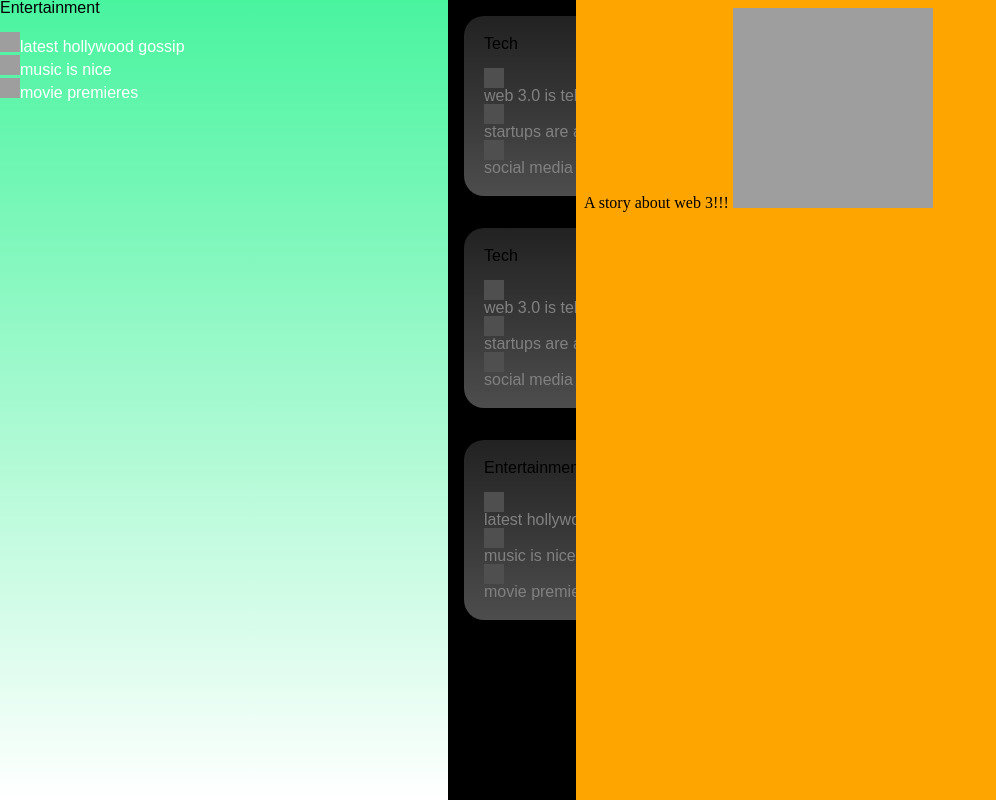
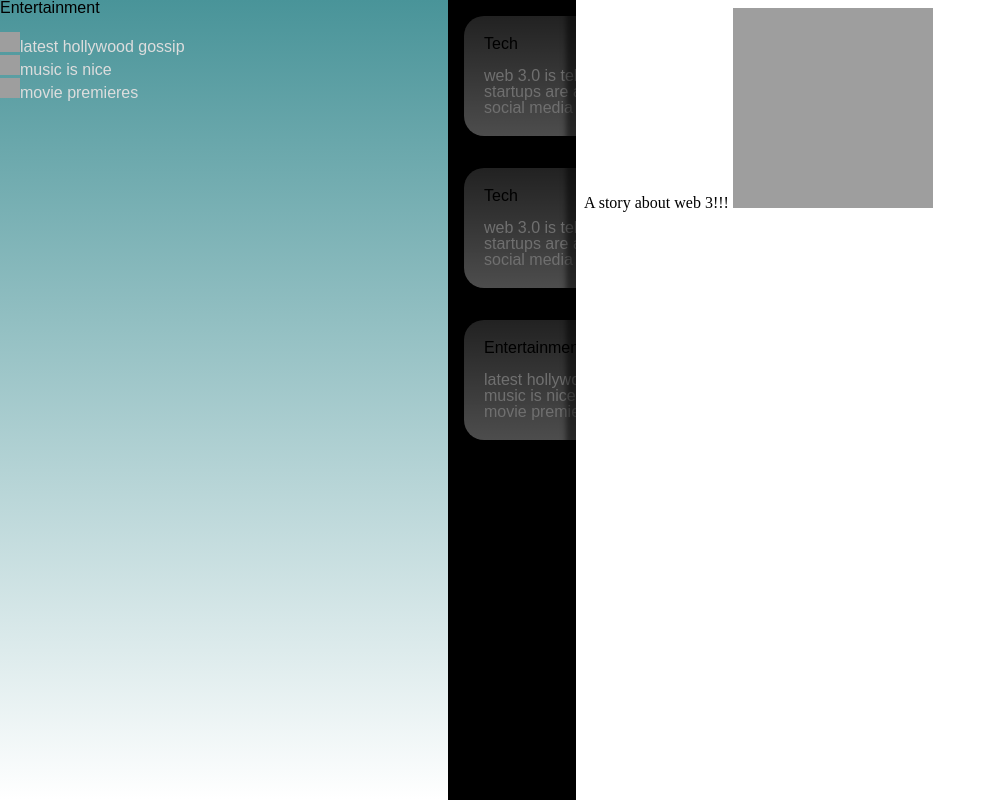
Before and after one commit to PaulKinlan/ioreader, a plain HTML site: page index.html in a window 1280 px wide. Both pictures are taken after a click on the element 780 px from the left and 106 px from the top of the page. Shown: the whole page, without its empty margins (0-996 px from the left). Drawn offline with Linux system fonts and the light colour scheme; grey boxes are pictures that could not be loaded.

Commit message:
Desktop - Add shadows

```diff
--- a/desktop.css
+++ b/desktop.css
@@ -5,33 +5,44 @@ ul { list-style-type: none; }
 .categories { background: black; height: 100%; }
 .category { background: pink; width: 15em; float: left; margin: 1em 1em; cursor: pointer; opacity: 0.5; left: -35%; }
 .category:hover { opacity: 1; }
-.category.active { opacity: 1; }
-.category img { display: block; }
+.category.active { opacity: 1; z-index: 1;
+  -webkit-box-shadow: 5px 0 5px 5px rgba(0,0,0,0.5);
+}
+.category img { display: none; }
 .category.active img { display: inline ; }
-.story { background: orange; z-index: 1; width: 55%; top: 0; left: 100%; height: 100%; }
+.story { position: absolute; z-index: 1; width: 55%; top: 0; left: 100%; height: 100%; background-color: white;
+  -webkit-box-shadow: -5px 0 5px 5px rgba(0,0,0,0.5);
+}
 
 html.menuState .categories { width: 100%; height: 100%; }
 
 html.storyState .categories, html.categoryState .categories { margin-left: 35%; width: 65%; }
 .category.active { position: absolute; left: 0; width: 35%; margin: 0; height: 100%; }
 
-.category.active { left: 0; width: 35%; }
-
-html.storyState .story { position: absolute; z-index: 2; left: 45%; }
+html.storyState .story { z-index: 2; left: 45%; }
 
 .storyState .category, .categoryState .category { /* don't animate when category already active. This would be more clearly stated as a sibling selector of .category.active */
   left: 0;
 }
-.storyState .category, .categoryState .category, .story {
+.category, .story {
   -webkit-transition-property: left;
   -moz-transition-property: left;
-  -webkit-transition-duration: 1s;
-  -moz-transition-duration: 1s;
- }
+}
 
+.categories {
+  -webkit-transition-property: margin-left;
+  -moz-transition-property: margin-left;
+}
+
+* {
+  -webkit-transition-timing-function: ease-out;
+  -webkit-transition-duration: 0.3s;
+  -moz-transition-duration: 0.3s;
+}
 
 html { font-family: sans-serif; }
-a,a:visited { text-decoration: none; color: white; }
+a,a:visited { text-decoration: none; color: #ddd; }
+a:hover { color: #fff; }
 h1 { margin-bottom: 1em; }
 
 .category {
@@ -51,9 +62,9 @@ h1 { margin-bottom: 1em; }
   padding: 0;
 
   background-color: #49f49f;
-  background-image: -moz-linear-gradient(top, #49f49f, #ffffff); /* FF3.6 */
-  background-image: -webkit-gradient(linear,left top,left bottom,color-stop(0, #49f49f),color-stop(1, #ffffff)); /* Saf4+, Chrome */
-  background-image: -webkit-linear-gradient(#49f49f, #ffffff); /* Chrome 10+, Saf6 */
-  background-image: linear-gradient(top, #49f49f, #ffffff);
-            filter: progid:DXImageTransform.Microsoft.gradient(startColorStr='#49f49f', EndColorStr='#ffffff'); /* IE6–IE9 */
+  background-image: -moz-linear-gradient(top, #499499, #ffffff); /* FF3.6 */
+  background-image: -webkit-gradient(linear,left top,left bottom,color-stop(0, #499499),color-stop(1, #ffffff)); /* Saf4+, Chrome */
+  background-image: -webkit-linear-gradient(#499499, #ffffff); /* Chrome 10+, Saf6 */
+  background-image: linear-gradient(top, #499499, #ffffff);
+            filter: progid:DXImageTransform.Microsoft.gradient(startColorStr='#499499', EndColorStr='#ffffff'); /* IE6–IE9 */
 }
```
